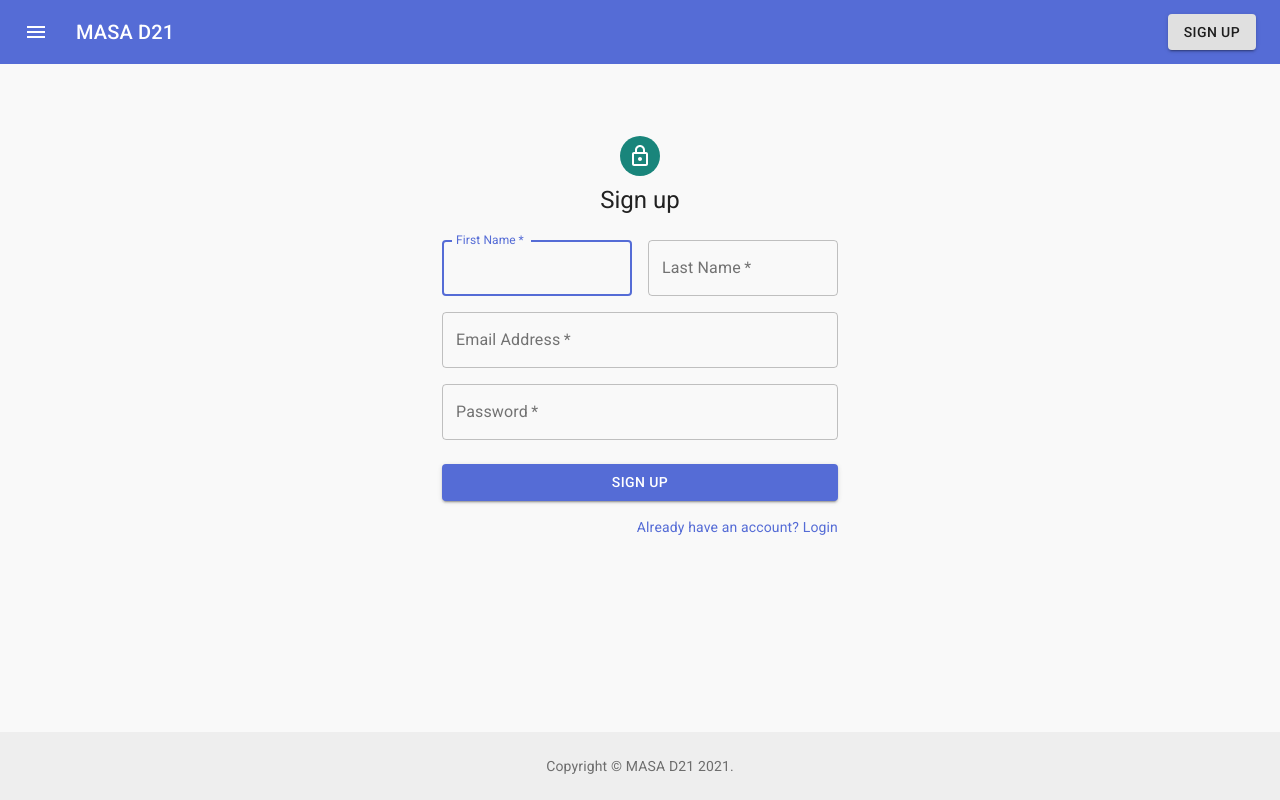
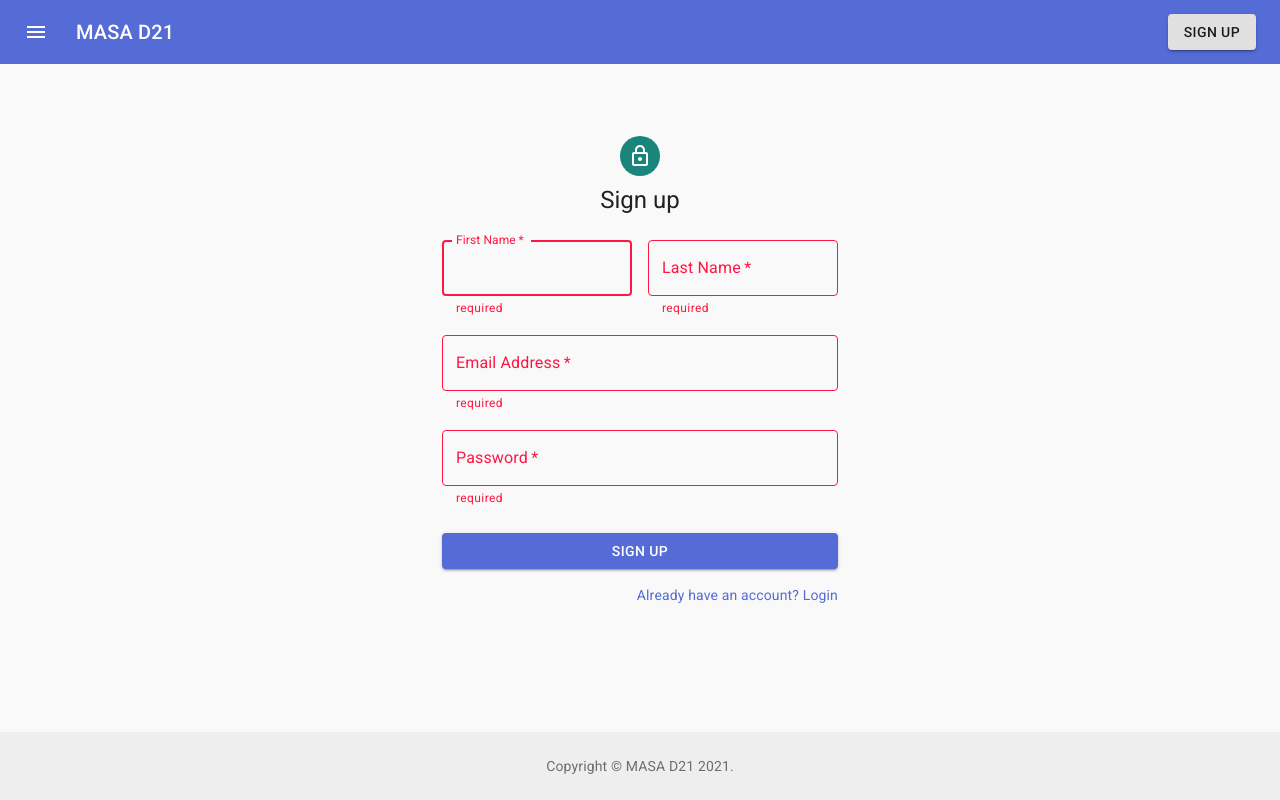
Before and after one commit to mikecebul/d21softball-frontend, a Next.js app: page /signup in a window 1280 px wide. Built offline with nearby package versions, Linux system fonts and the light colour scheme; no server answers.

Commit message:
error text

```diff
--- a/pages/signup.js
+++ b/pages/signup.js
@@ -101,11 +101,11 @@ export default function SignUp() {
         <Typography component="h1" variant="h5">
           Sign up
         </Typography>
-        <form className={classes.form} noValidate>
+        <form className={classes.form} Validate>
           <Grid container spacing={2}>
             <Grid item xs={12} sm={6}>
               <TextField
-                autoComplete="fname"
+                autoComplete="first-name"
                 name="firstName"
                 variant="outlined"
                 required
@@ -113,6 +113,8 @@ export default function SignUp() {
                 id="firstName"
                 label="First Name"
                 autoFocus
+                error={firstName === ""}
+                helperText="required"
                 value={firstName}
                 onChange={(e) => setFirstName(e.target.value)}
               />
@@ -125,7 +127,9 @@ export default function SignUp() {
                 id="lastName"
                 label="Last Name"
                 name="lastName"
-                autoComplete="lname"
+                autoComplete="last-name"
+                error={lastName === ""}
+                helperText="required"
                 value={lastName}
                 onChange={(e) => setLastName(e.target.value)}
               />
@@ -139,6 +143,8 @@ export default function SignUp() {
                 label="Email Address"
                 name="email"
                 autoComplete="email"
+                error={email === ""}
+                helperText="required"
                 value={email}
                 onChange={(e) => setEmail(e.target.value)}
               />
@@ -153,6 +159,8 @@ export default function SignUp() {
                 type="password"
                 id="password"
                 autoComplete="current-password"
+                error={password === ""}
+                helperText="required"
                 value={password}
                 onChange={(e) => setPassword(e.target.value)}
               />
```
